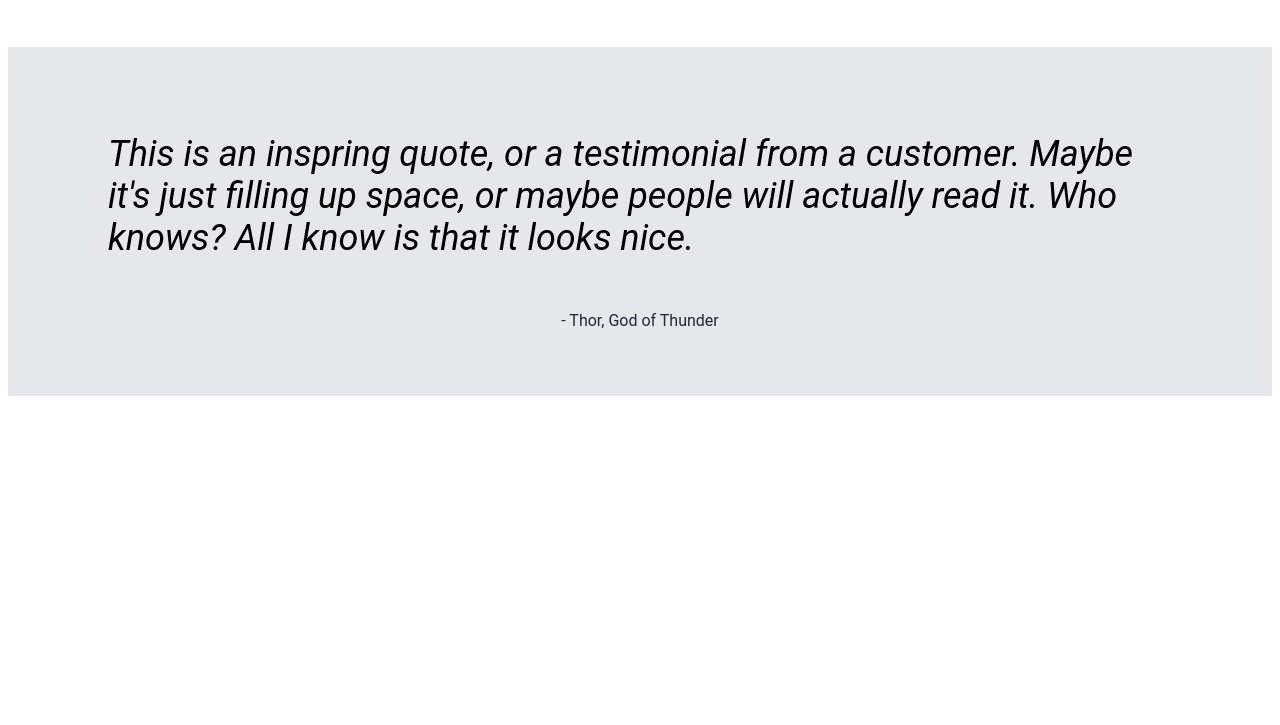
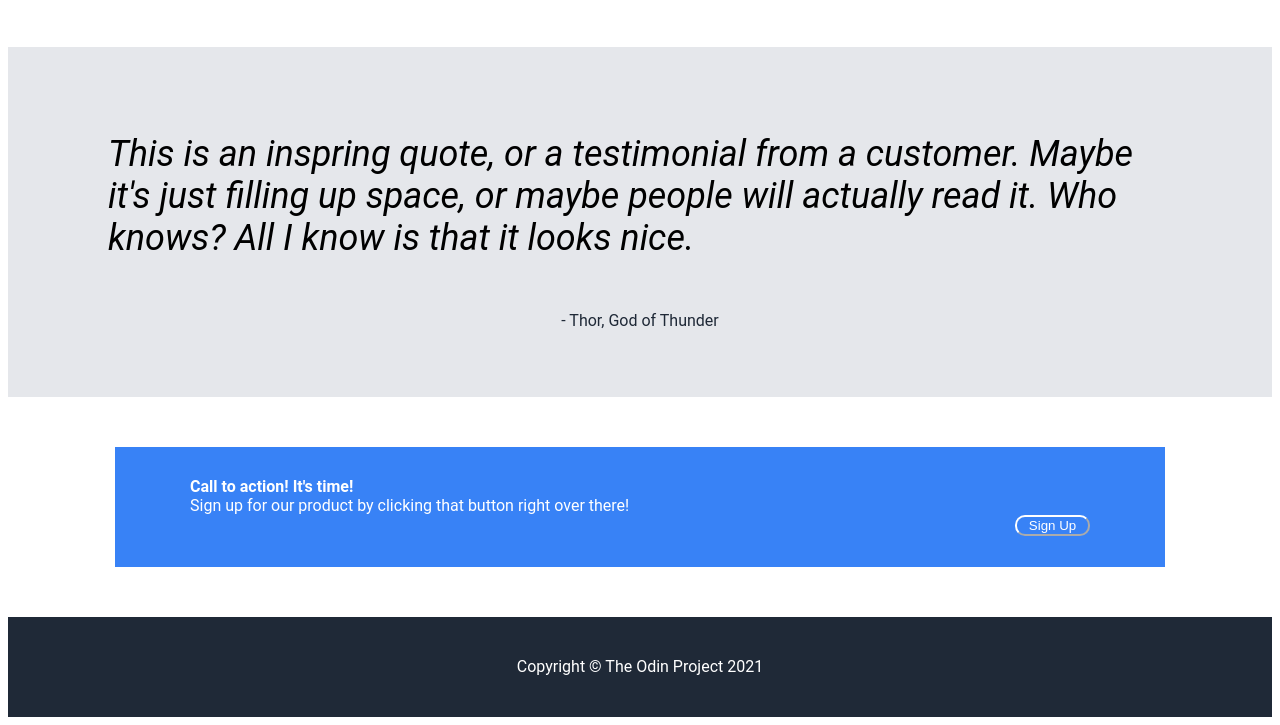
Before and after one commit to aidan-walny/odin-landing-page, a plain HTML site: page index.html in a window 1280 px wide. Shown: the part 703-1428 px from the top of the page. Before the commit the page ends 1107 px from the top, so only its background shows below. Drawn offline with Linux system fonts and the light colour scheme.

Commit message:
Index: Added section for call to action and footer.
Styles:
Added styles for call to action section and footer.

```diff
--- a/index.html
+++ b/index.html
@@ -71,8 +71,18 @@
      </div>
 
     <!-- Fourth container for call to action -->
+     <div class="content-4">
+        <div class="action-container">
+            <div class="action-head">Call to action! It's time!</div>
+            <div class="action-text">Sign up for our product by clicking that button right over there!</div>
+            <button class="action-sign-button">Sign Up</button>
+        </div>
+     </div>
 
     <!-- Footer for webpage -->
+     <div class="footer">
+        <p>Copyright &copy; The Odin Project 2021</p>
+     </div>
 
   </body>
 </html>
--- a/styles/styles.css
+++ b/styles/styles.css
@@ -115,6 +115,7 @@ h1 {
     flex-direction: column;
     background-color: #E5E7EB;
     padding: 50px 100px;
+    height: 250px;
 }
 
 .quote-block {
@@ -140,5 +141,42 @@ h1 {
 }
 
 /* Call to action styles */
+.content-4 {
+    display: flex;
+    justify-content: center;
+    padding: 50px 100px;
+}
+
+.action-container{
+    display: flex;
+    flex-direction: column;
+    justify-content: center;
+    height: 100px;
+    width: 900px;
+    background-color: #3882F6;
+    color: white;
+    padding: 10px 75px;
+}
+
+.action-head {
+    font-weight: bold;
+}
+
+.action-sign-button {
+    color: white;
+    width: 75px;
+    background-color: #3882F6;
+    border-radius: 10px;
+    border-color: white;
+    margin-left: auto;
+}
 
 /* Footer styles */
+.footer {
+    display: flex;
+    justify-content: center;
+    align-items: center;
+    background-color: #1F2937;
+    color: white;
+    height: 100px;
+}
```
